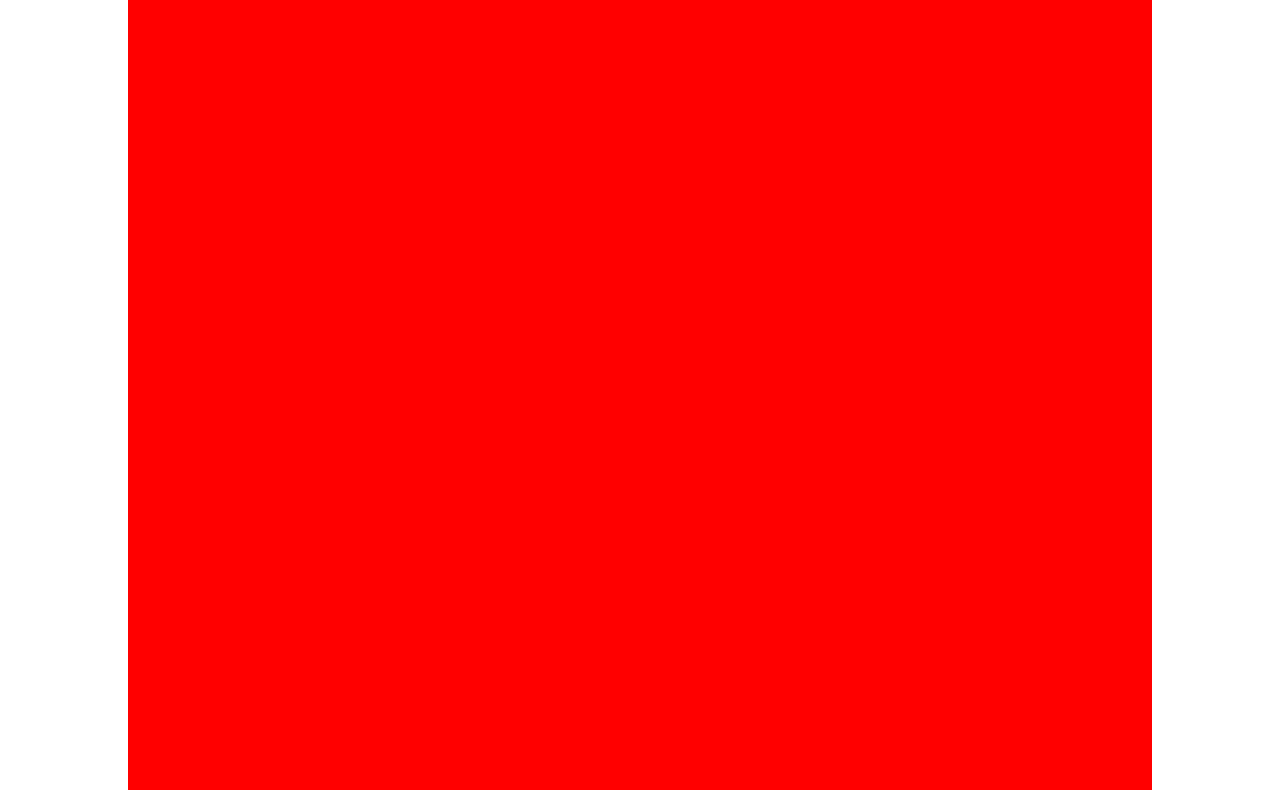
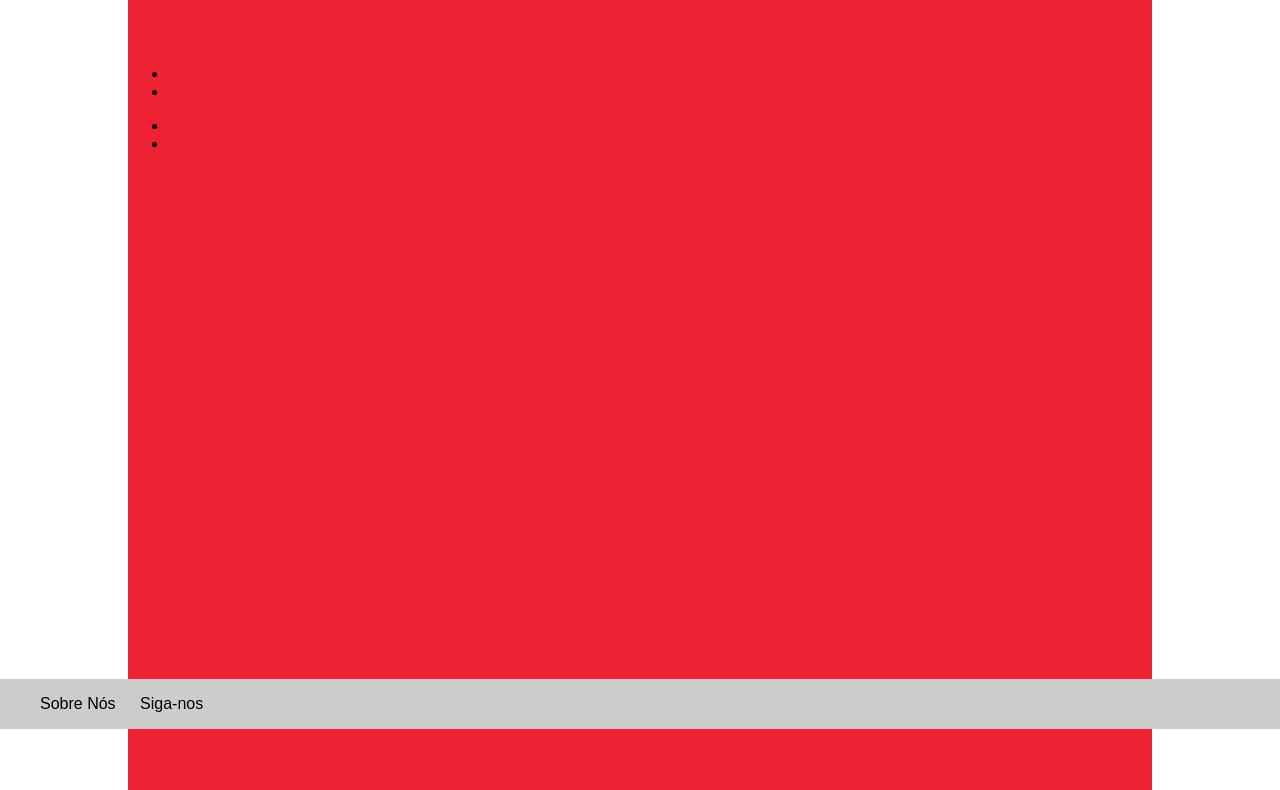
Before and after one commit to Telemaco98/WEB1Tarefa1, a plain HTML site: page index.html in a window 1280 px wide. Shown: the part 71-861 px from the top of the page. Drawn offline with Linux system fonts and the light colour scheme.

Commit message:
Some changes in the code

```diff
--- a/css/style.css
+++ b/css/style.css
@@ -1,5 +1,6 @@
 body {
-	margin: 0;
+	margin: 0 !important;
+	font-family: sans-serif;
 }
 
 header {
@@ -33,39 +34,32 @@ header ul li a {
 }
 
 
-section {
+#middle {
 	width: 80%;
-	height: 900px;
-	background: #F00;
+	height: 800px;
+	background: #ee2233;
 	margin: 0 auto;
+	padding-top: 120px;
 }
-
-
-
-
 
 footer {
 	background: #cccccc;
-	position: relative;
+	width: 100%;
+	position: fixed;
 	bottom: 0;
-	width: 100%;
-	margin: 0;
-	padding: 0;
 }
 
 footer ul {
 	list-style-type: none;
-	padding: 20px;
+	/*padding: 20px;*/
 }
 
 footer ul li {
 	display: inline-block;
-	margin: right;
 	padding-right: 20px;
 }
 
 footer ul li a {
 	text-decoration: none;
 	color: #000;
-
 }
--- a/index.html
+++ b/index.html
@@ -15,9 +15,19 @@
 			</ul>
 		</header>
 
-		<section>
+		<div id="middle">
+			<nav>
+				<ul>
+					<li><a href=""></a></li>
+					<li><a href=""></a></li>
+				</ul>
 
-		</section>
+				<ul>
+					<li><a href=""></a></li>
+					<li><a href=""></a></li>
+				</ul>
+			</nav>
+		</div>
 
 		<footer>
 			<ul>
```
